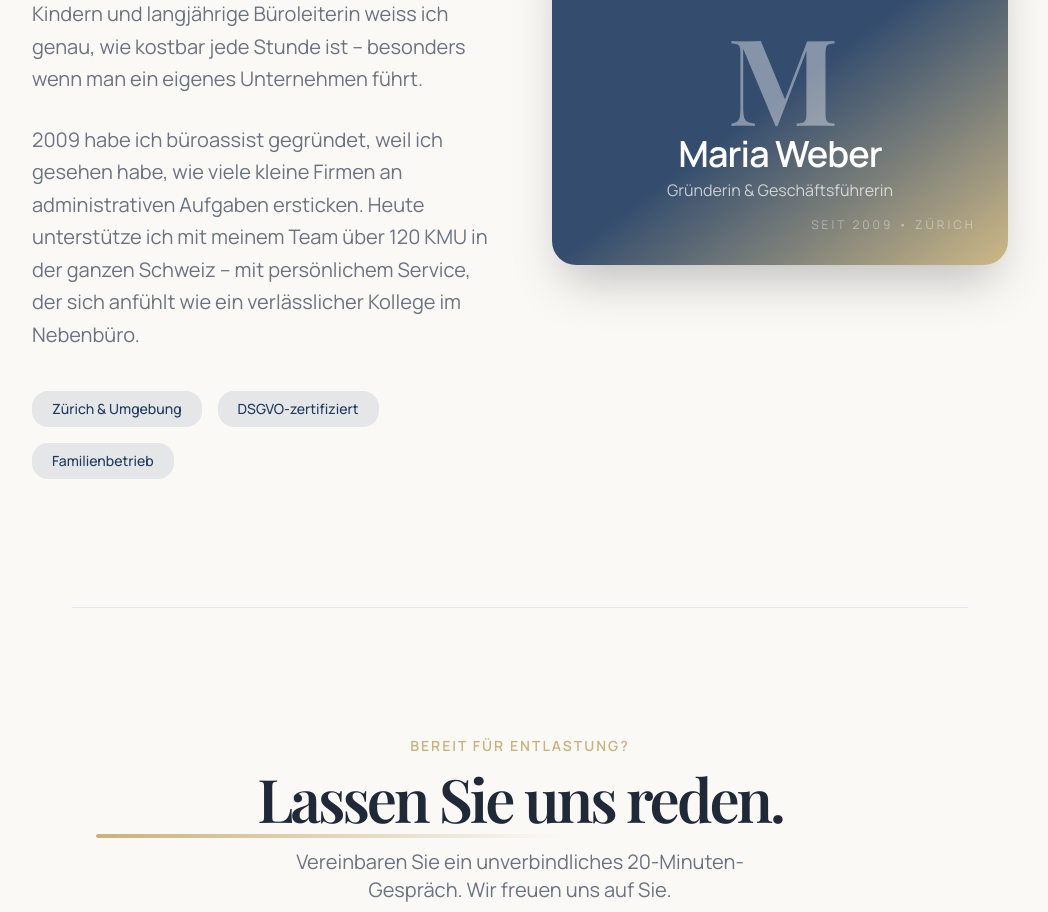
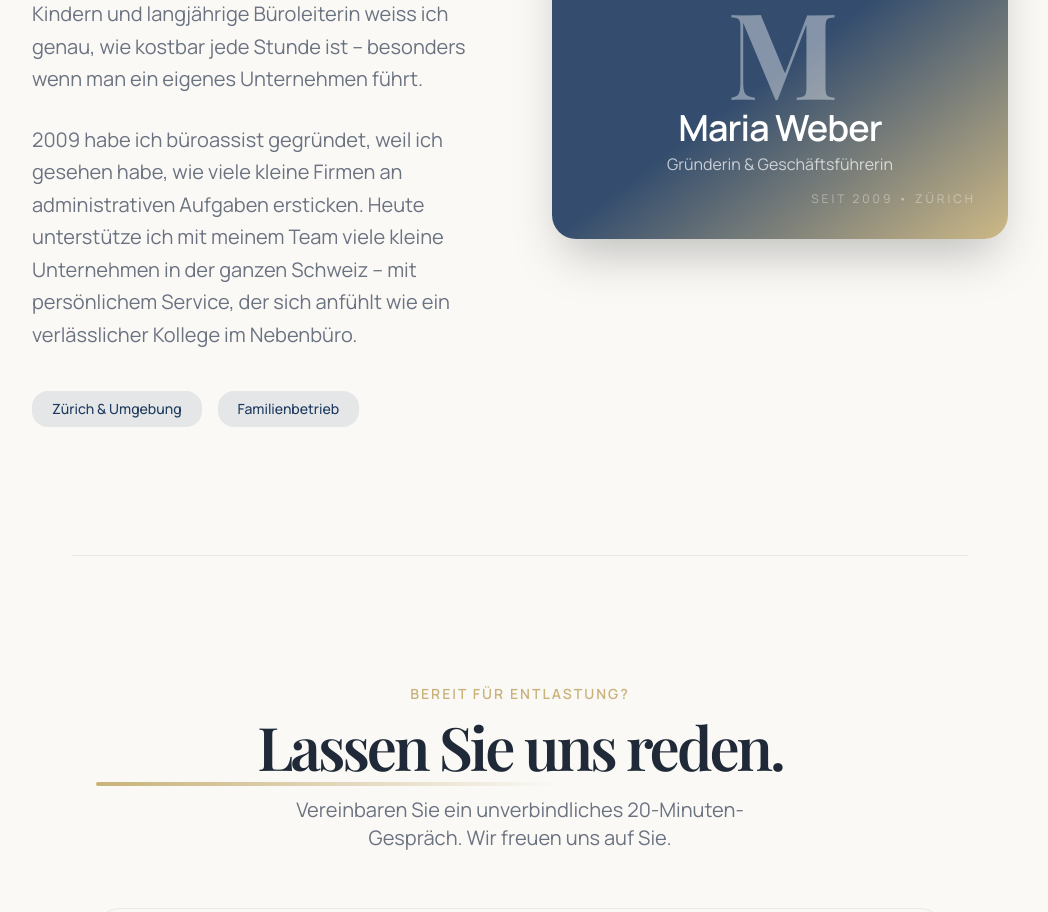
Before and after one commit to Claudio723/buroassist, a Next.js app: page / in a window 1280 px wide. Shown: the part 2680-3592 px from the top of the page, without its empty margins (120-1168 px from the left). Built offline with nearby package versions, Linux system fonts and the light colour scheme.

Commit message:
Remove DSGVO certification badge and focus more on kleine Unternehmen

```diff
--- a/components/About.tsx
+++ b/components/About.tsx
@@ -17,13 +17,12 @@ export default function About() {
               Als Mutter von zwei Kindern und langjährige Büroleiterin weiss ich genau, wie kostbar jede Stunde ist – besonders wenn man ein eigenes Unternehmen führt.
             </p>
             <p>
-              2009 habe ich büroassist gegründet, weil ich gesehen habe, wie viele kleine Firmen an administrativen Aufgaben ersticken. Heute unterstütze ich mit meinem Team über 120 KMU in der ganzen Schweiz – mit persönlichem Service, der sich anfühlt wie ein verlässlicher Kollege im Nebenbüro.
+              2009 habe ich büroassist gegründet, weil ich gesehen habe, wie viele kleine Firmen an administrativen Aufgaben ersticken. Heute unterstütze ich mit meinem Team viele kleine Unternehmen in der ganzen Schweiz – mit persönlichem Service, der sich anfühlt wie ein verlässlicher Kollege im Nebenbüro.
             </p>
           </div>
 
           <div className="mt-10 flex flex-wrap gap-4">
             <div className="px-5 py-2 rounded-2xl bg-primary/10 text-primary text-sm font-medium">Zürich & Umgebung</div>
-            <div className="px-5 py-2 rounded-2xl bg-primary/10 text-primary text-sm font-medium">DSGVO-zertifiziert</div>
             <div className="px-5 py-2 rounded-2xl bg-primary/10 text-primary text-sm font-medium">Familienbetrieb</div>
           </div>
         </div>
```
